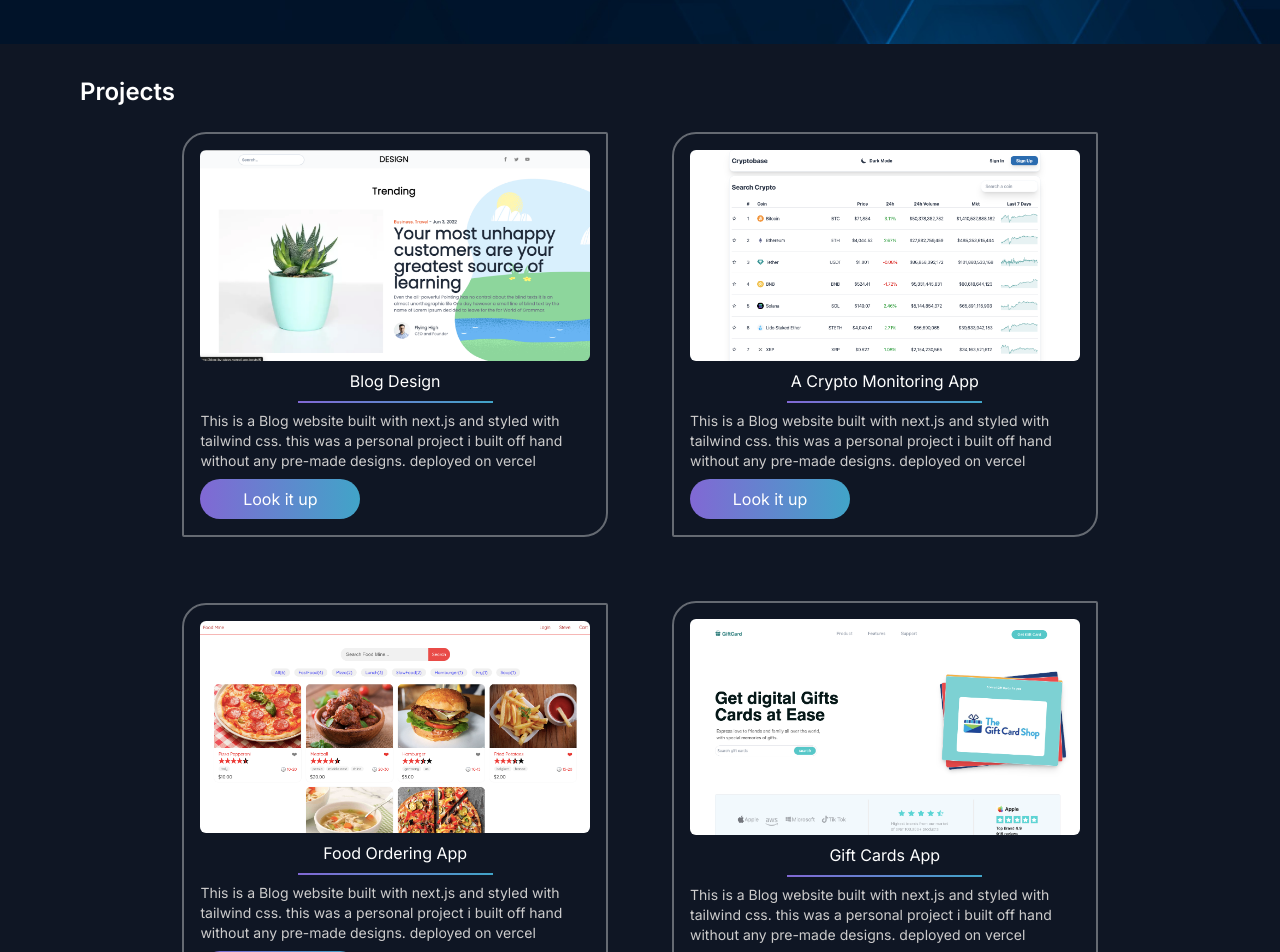
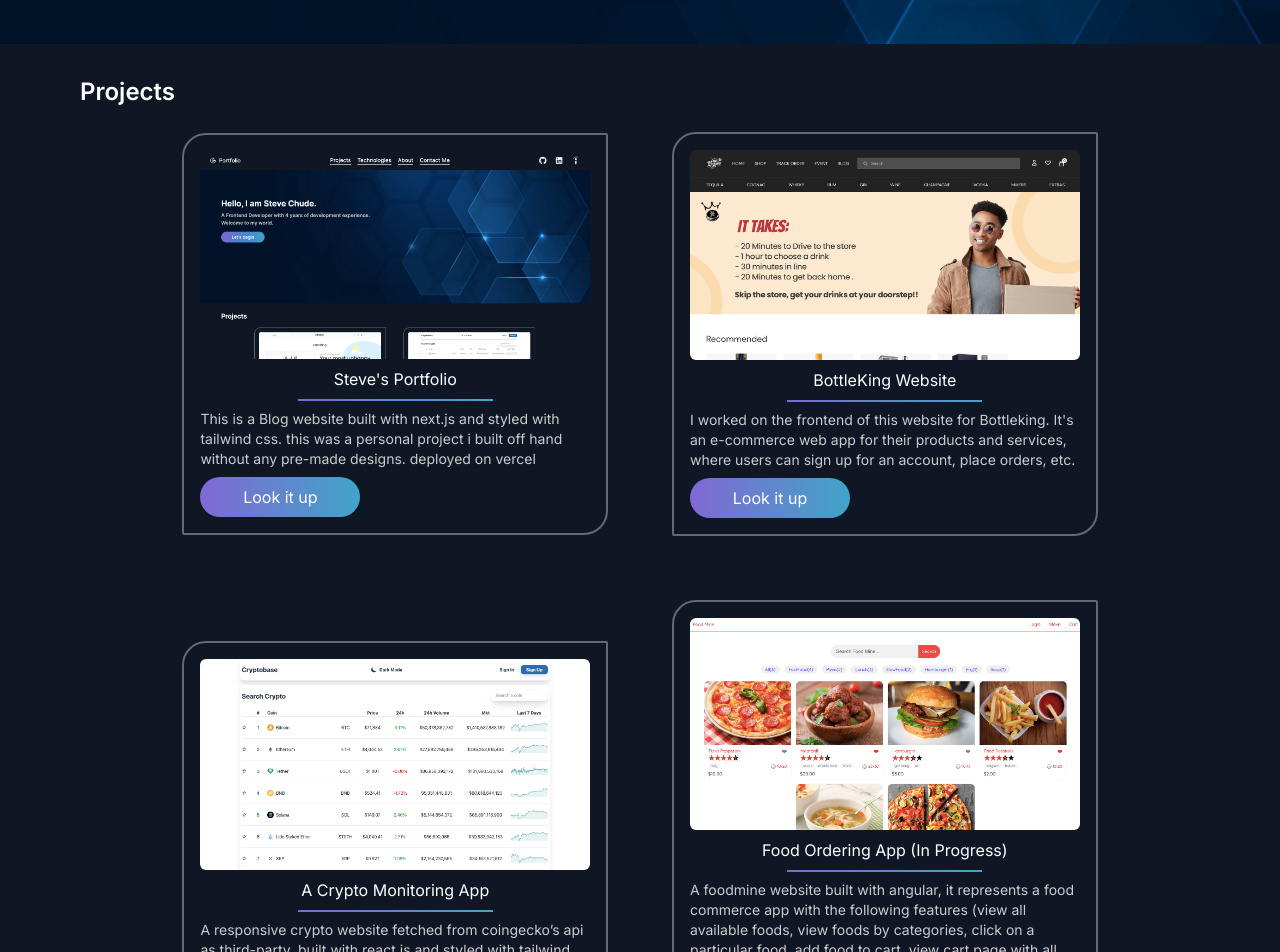
Before and after one commit to stevechude/my_portfolio, a Next.js app: page / in a window 1280 px wide. Shown: the part 660-1612 px from the top of the page. Built offline with nearby package versions, Linux system fonts and the light colour scheme.

Commit message:
updated projects section

```diff
--- a/components/Home/Projects.jsx
+++ b/components/Home/Projects.jsx
@@ -6,45 +6,52 @@ import "aos/dist/aos.css";
 
 const listProjects = [
   {
-    image: "/projects/blog.png",
-    title: "Blog Design",
+    image: "/projects/portfolio.png",
+    title: "Steve's Portfolio",
     description:
       "This is a Blog website built with next.js and styled with tailwind css. this was a personal project i built off hand without any pre-made designs. deployed on vercel",
-    link: "https://blog-by-steve.vercel.app/",
+    link: "https://steve-chude.vercel.app/",
+  },
+  {
+    image: "/projects/bottleking.png",
+    title: "BottleKing Website",
+    description:
+      "I worked on the frontend of this website for Bottleking. It's an e-commerce web app for their products and services, where users can sign up for an account, place orders, etc.",
+    link: "https://bottleking.ng/",
   },
   {
     image: "/projects/cryptobase.png",
     title: "A Crypto Monitoring App",
     description:
-      "This is a Blog website built with next.js and styled with tailwind css. this was a personal project i built off hand without any pre-made designs. deployed on vercel",
+      "A responsive crypto website fetched from coingecko’s api as third-party, built with react js and styled with tailwind css, with an addition of a firebase backend with full user authentications and route protections.",
     link: "https://cryptobase-website.netlify.app/",
   },
   {
     image: "/projects/foodmine.png",
-    title: "Food Ordering App",
+    title: "Food Ordering App (In Progress)",
     description:
-      "This is a Blog website built with next.js and styled with tailwind css. this was a personal project i built off hand without any pre-made designs. deployed on vercel",
+      "A foodmine website built with angular, it represents a food commerce app with the following features (view all available foods, view foods by categories, click on a particular food, add food to cart, view cart page with all foods added to cart). It is still missing an API server for user authentication (sign up and login, payment and checkout page) though, but it is an awesome representation of a food-commerce web application.",
     link: "https://foodmine-app.vercel.app/",
   },
   {
     image: "/projects/gift-card.png",
     title: "Gift Cards App",
     description:
-      "This is a Blog website built with next.js and styled with tailwind css. this was a personal project i built off hand without any pre-made designs. deployed on vercel",
+      "A fully responsive landing page of a GiftCard website from Figma Design, built and styled in 6 days with Next Js and TailwindCSS. Used GSAP library for animations.",
     link: "https://gift-card-phi.vercel.app/",
   },
   {
     image: "/projects/payslate.png",
     title: "Payslate Organizations App",
     description:
-      "This is a Blog website built with next.js and styled with tailwind css. this was a personal project i built off hand without any pre-made designs. deployed on vercel",
+      "A modern payment solution app for Organizations. A company can open a payslate account to easily receive payments from their customers, easily make withdrawals and manage their business accounts. Sub accounts can be created as well for split payments. I advice yout to sign up and check it out.",
     link: "https://organization.payslate.com.ng/",
   },
   {
     image: "/projects/payslate2.png",
     title: "Payslate",
     description:
-      "This is a Blog website built with next.js and styled with tailwind css. this was a personal project i built off hand without any pre-made designs. deployed on vercel",
+      "A modern payment solution app that has 2 user journeys (Organization & Users). A company can open a payslate account to easily receive payments from their customers, while an individual can open a payslate account to easily connect with multiple organizations registered on the platform and make payments to them.",
     link: "https://payslate.com.ng/",
   },
 ];
```
Also changed, not shown: public/projects/bottleking.png (added), public/projects/portfolio.png (added).
